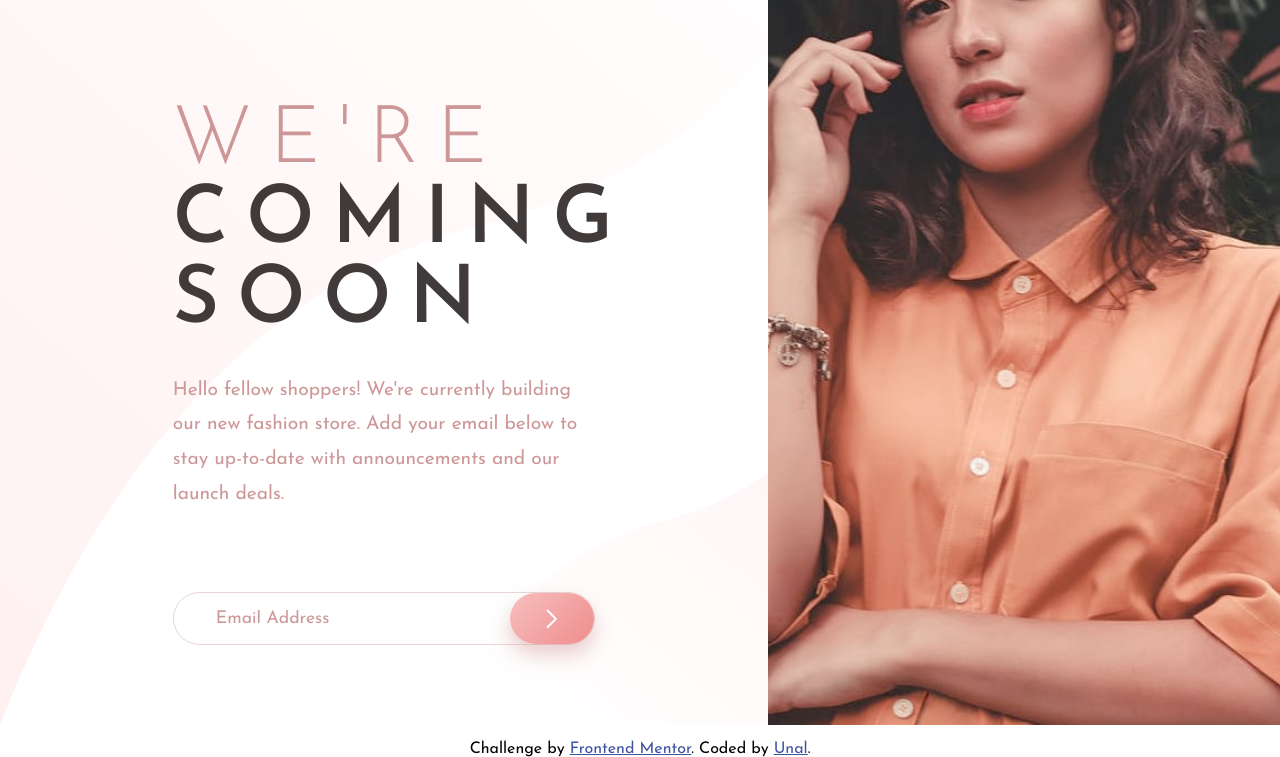
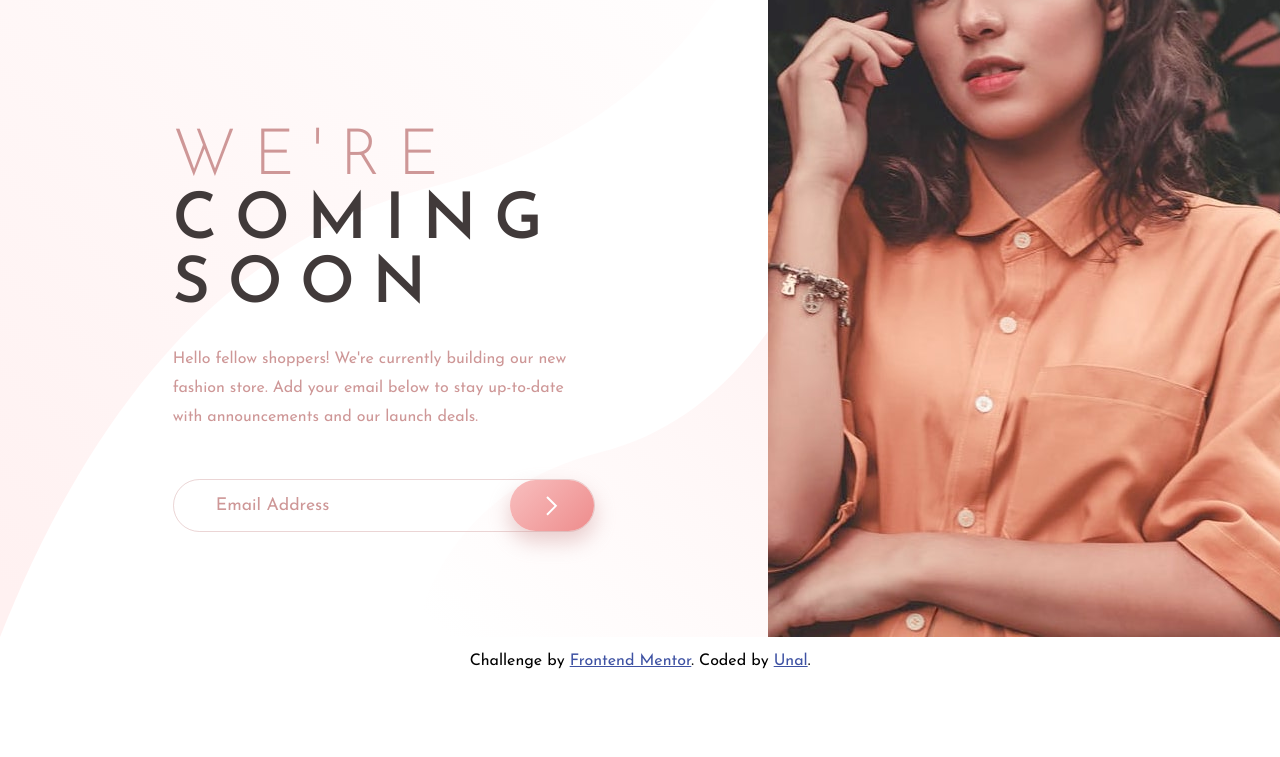
Before and after one commit to Unal-Inanli/base-apparel-coming-soon, a plain HTML site: page index.html in a window 1280 px wide. Shown: the part 163-920 px from the top of the page. After the commit the page ends 832 px from the top, so only its background shows below. Drawn offline with Linux system fonts and the light colour scheme.

```diff
--- a/styles/components/_content.scss
+++ b/styles/components/_content.scss
@@ -11,7 +11,7 @@
     }
 
     &__background {
-        background-image: url('../../images/bg-pattern-desktop.svg');
+        background-image: url('.inherit/../../images/bg-pattern-desktop.svg');
         background-repeat: no-repeat;
         background-size: cover;
     }
@@ -66,24 +66,24 @@
             text-align: center;
         }
         span {
-            font-size: 5rem;
+            font-size: 4rem;
             color: $primaryColor;
             font-weight: 300;
             letter-spacing: 1.1rem;
         }
 
         strong {
-            font-size: 5rem;
+            font-size: 4rem;
             color :$neutralColor;
             letter-spacing: 1.1rem;
         }
 
         h5 {
             line-height: 1.8;
-            font-size: 1.2rem;
+            font-size: 1rem;
             color: $primaryColor;
             font-weight: 400;
-
+            margin-bottom: 0;
             @include phone {
                 font-size: 1.9rem;
             }
```
Also changed, not shown: styles/main.css, 1 other file.
